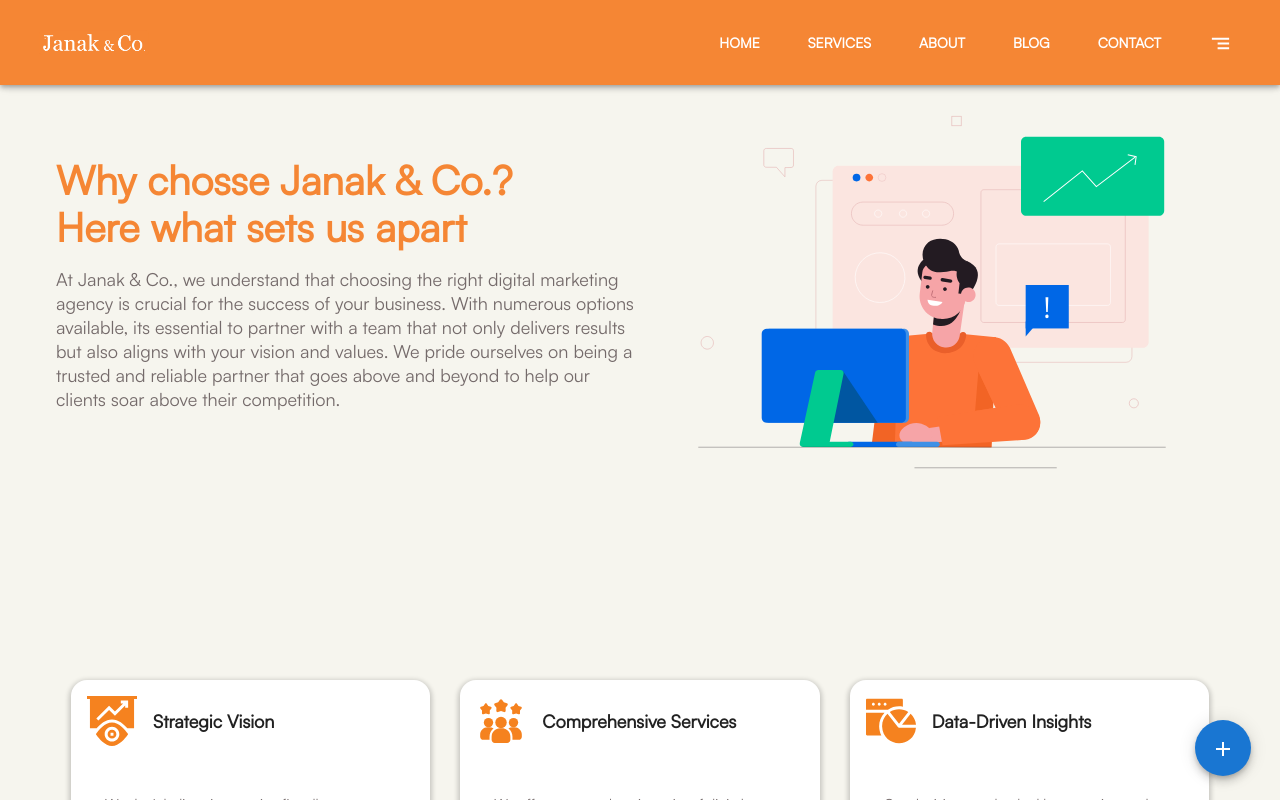
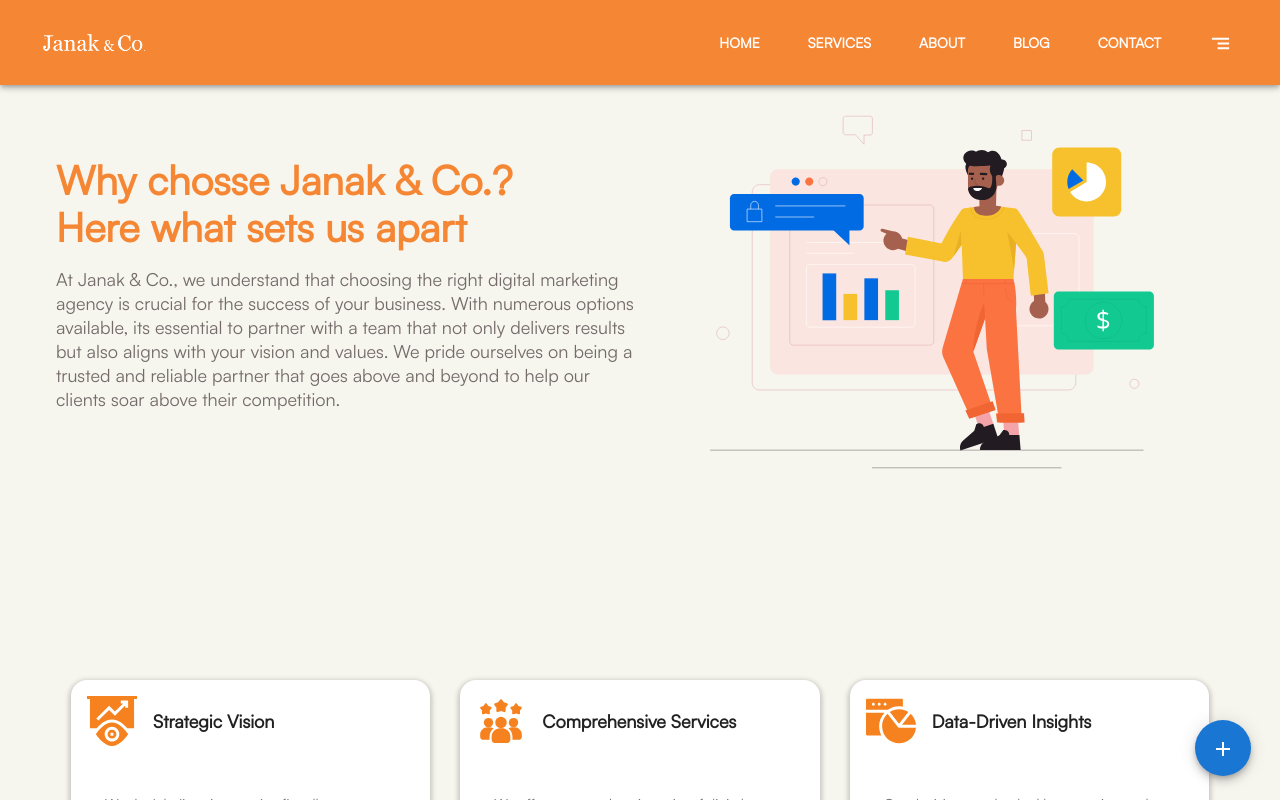
Before and after one commit to SACHINQEEP/janak_co, a React (Create React App) app: page /why-us in a window 1280 px wide. Shown: the top 800 px of the page. Built offline with nearby package versions, Linux system fonts and the light colour scheme.

Commit message:
Some chages in images

```diff
--- a/src/features/Services/service.component.tsx
+++ b/src/features/Services/service.component.tsx
@@ -7,7 +7,7 @@ import ServiceContent, { Content } from './content';
 import AppCard from '../shared/components/Card';
 import { Link } from 'react-router-dom';
 import { AboutUsPageComponent } from '../AboutUs/aboutUs.component';
-import contactImage from '../../assets/Contact.svg'
+import serviceImage from '../../assets/Services.svg'
 
 interface ServiceProps {
     isRequired: boolean
@@ -40,7 +40,7 @@ const ServiceComponent = () => {
     return (
         <Box sx={{ margin: '0 0 6rem 0', padding: { md: '0 2rem' } }}>
             <Container maxWidth="xl">
-                <AboutUsPageComponent contentName='Welcome to Janak & Co.' order={true} image={contactImage} contentDetail='Welcome to Janak & Co., where dreams soar and brands conquer. We are a premier digital marketing agency committed to empowering businesses/brand to reach new heights of success in the ever-evolving online landscape. With a team of passionate experts driven by innovation, trust, bold strategies and confidence, we are committed to delivering outstanding results and empowering our clients to surpass their goals.' isButtonVisible={false} />
+                <AboutUsPageComponent contentName='Welcome to Janak & Co.' order={true} image={serviceImage} contentDetail='Welcome to Janak & Co., where dreams soar and brands conquer. We are a premier digital marketing agency committed to empowering businesses/brand to reach new heights of success in the ever-evolving online landscape. With a team of passionate experts driven by innovation, trust, bold strategies and confidence, we are committed to delivering outstanding results and empowering our clients to surpass their goals.' isButtonVisible={false} />
                 <ServicePageComponent isRequired={false} />
             </Container>
         </Box>
--- a/src/features/WhyUs/why-us.component.tsx
+++ b/src/features/WhyUs/why-us.component.tsx
@@ -12,15 +12,17 @@ import Driven from '../../assets/why choose us icon/Data-Driven Insights.svg'
 import Creative from '../../assets/why choose us icon/Creative Brilliance.svg'
 import Transparent from '../../assets/why choose us icon/Transparent Collaboration.svg'
 import Measurable from '../../assets/why choose us icon/Measurable Results.svg'
-import Value from '../../assets/why choose us icon/Value for Investment.svg'
+import Value from '../../assets/why choose us icon/Value for Investment.svg';
+
 
 // import { motion, useAnimation } from "framer-motion";
 // import { useInView } from "react-intersection-observer";
 // import { useEffect } from "react";
 
 
-import whyPage from '../../assets/whyjc.svg'
+
 import AppCard from '../shared/components/Card';
+import wjcImage from '../../assets/wjc.svg'
 
 
 // const boxVariant = {
@@ -75,32 +77,10 @@ export const Content = [
 
 
 
-export const WhyUsPageComponent = ({ isButtonVisible }: any) => {
-
-    // const control = useAnimation();
-    // const [ref, inView] = useInView({
-    //     triggerOnce: true,
-    //     threshold: 0.3,
-    // });
-
-    // useEffect(() => {
-    //     if (inView) {
-    //         control.start("visible");
-    //     } else {
-    //         control.start("hidden");
-    //     }
-    // }, [control, inView]);
-
+export const WhyUsPageComponent = ({ isButtonVisible, contentImage }: any) => {
     return (
         <Grid component='section' container sx={{ pl: { sm: 2, md: 0, lg: 0 }, minHeight: { xs: '90dvh', md: '50dvh', lg: '20vh', xl: '10dvh' }, display: 'flex', justifyContent: 'center', alignItems: 'center', textAlign: { xs: 'center', md: 'start' } }}>
             <Grid item xs={12} sm={6} lg={6} md={6} sx={{ order: { xs: 2, sm: 1 } }}>
-                {/* <motion.div
-                    className="box"
-                    ref={ref}
-                    variants={boxVariant}
-                    initial="hidden"
-                    animate={control}
-                > */}
                 <Typography variant="h3" color='#f58634' sx={{
                     fontSize: { xs: 28, md: 36, lg: 40 }
                 }}>
@@ -111,18 +91,9 @@ export const WhyUsPageComponent = ({ isButtonVisible }: any) => {
                     At Janak & Co., we understand that choosing the right digital marketing agency is crucial for the success of your business. With numerous options available, its essential to partner with a team that not only delivers results but also aligns with your vision and values. We pride ourselves on being a trusted and reliable partner that goes above and beyond to help our clients soar above their competition.
                 </Typography>
                 {isButtonVisible && <Link to={'/why-us'} style={{ fontWeight: 'bold', fontSize: '16px' }}>Learn More<ArrowRightAltIcon /></Link>}
-                {/* </motion.div> */}
             </Grid>
             <Grid item xs={12} sm={6} lg={6} md={6} sx={{ order: { xs: 1, sm: 2 } }}>
-                {/* <motion.div
-                    className="box"
-                    ref={ref}
-                    variants={boxVariant}
-                    initial="hidden"
-                    animate={control}
-                > */}
-                <img src={whyPage} alt="whyChoseJanak&co" />
-                {/* </motion.div> */}
+                <img src={contentImage} alt="whyChoseJanak&co" />
             </Grid>
         </Grid>
     )
@@ -134,7 +105,7 @@ const WhyUsComponent = () => {
             <Box sx={{ margin: '0 0 6rem 0', padding: { md: '0 2rem' } }}>
                 <Container maxWidth="xl">
                     <CssBaseline />
-                    <WhyUsPageComponent isButtonVisible={false} />
+                    <WhyUsPageComponent contentImage={wjcImage} isButtonVisible={false} />
 
                     <Grid id="cardSection" component='section' container mt={10} sx={{}}>
                         {Content.map((list, i) => (
--- a/src/features/landingPage.tsx
+++ b/src/features/landingPage.tsx
@@ -12,6 +12,7 @@ import ProcessComponent from './process/process.component';
 import aboutUsPage from '../assets/about_us_home_page.svg'
 import { useNavigate } from 'react-router';
 import UseAnalyticsEventTracker from './useAnalyticsEventTracker'
+import whyPage from '../assets/whyjc.svg'
 
 
 
@@ -74,7 +75,7 @@ const LandingPage = () => {
                 </Grid>
                 <ServicePageComponent isRequired={true} />
                 <AboutUsPageComponent contentName="About Us" order={false} image={aboutUsPage} contentDetail='Welcome to Janak & Co., where dreams soar and brands conquer. We are a premier digital marketing agency committed to empowering businesses/brand to reach new heights of success in the ever-evolving online landscape. With a team of passionate experts driven by innovation, trust, bold strategies and confidence, we are committed to delivering outstanding results and empowering our clients to surpass their goals.' isButtonVisible={true} />
-                <WhyUsPageComponent isButtonVisible={true} />
+                <WhyUsPageComponent contentImage={whyPage} isButtonVisible={true} />
                 <ProcessComponent />
 
                 {/* Section Blogs */}
```
Also changed, not shown: src/assets/Services.svg (added), src/assets/wjc.svg (added).
